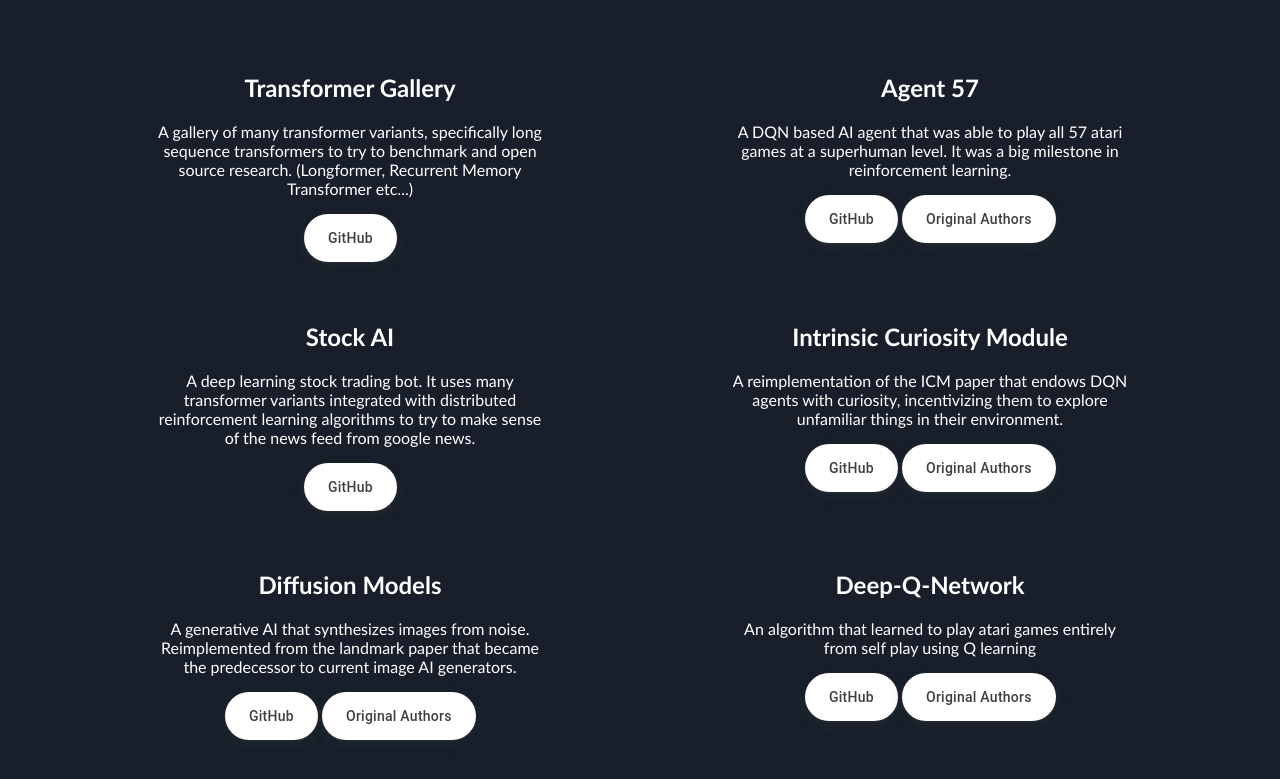
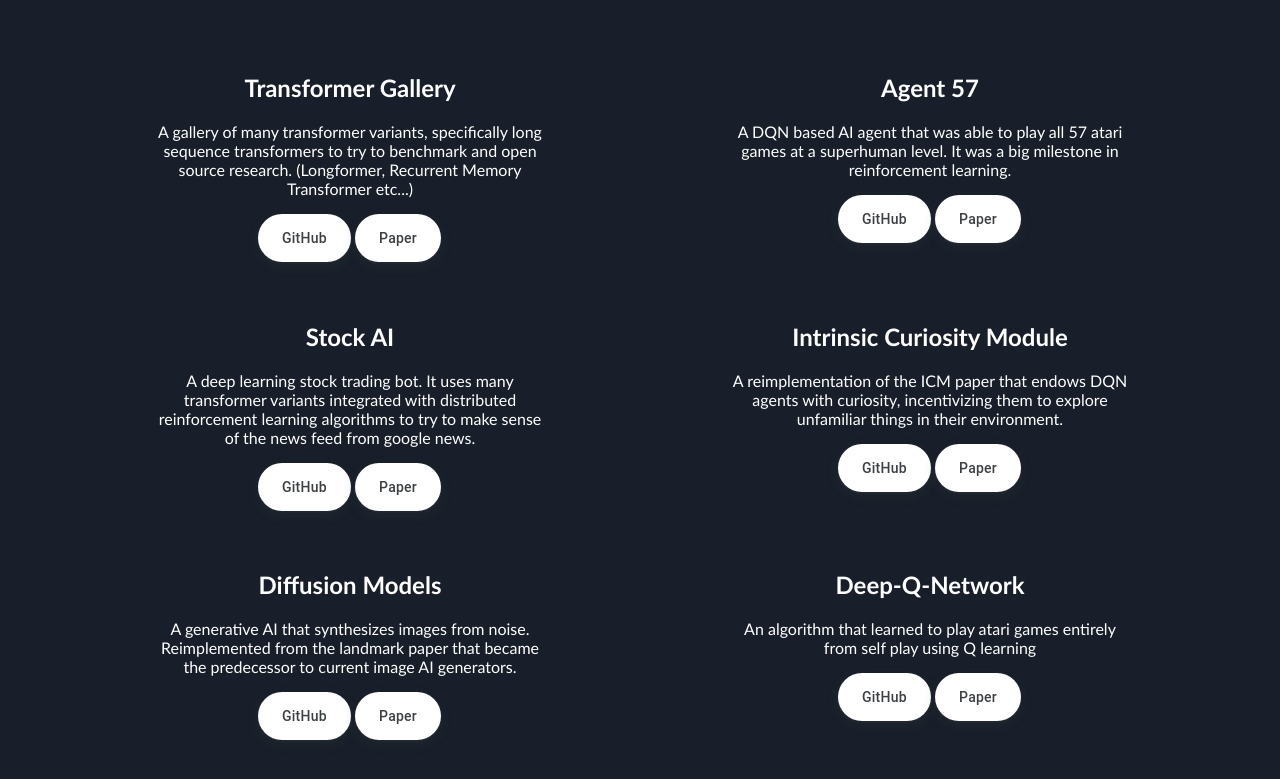
Before and after one commit to YHL04/YHL04.github.io, a plain HTML site: page index.html in a window 1280 px wide. Shown: the part 159-938 px from the top of the page. Drawn offline with Linux system fonts and the light colour scheme.

Commit message:
changed papers

```diff
--- a/index.html
+++ b/index.html
@@ -29,6 +29,9 @@
         <button class="button-17" onclick="window.location.href='https://github.com/YHL04/transformergallery';">
                 GitHub
         </button>
+        <button class="button-17" onclick="window.location.href='https://github.com/YHL04/transformergallery';">
+                Paper
+        </button>
     </div>
         <div class="grid-item">
         <h2>Agent 57</h2>
@@ -38,7 +41,7 @@
                 GitHub
         </button>
         <button class="button-17" onclick="window.location.href='https://arxiv.org/pdf/2003.13350.pdf';">
-                Original Authors
+                Paper
         </button>
     </div>
     <div class="grid-item">
@@ -47,6 +50,9 @@
             reinforcement learning algorithms to try to make sense of the news feed from google news.</p>
         <button class="button-17" onclick="window.location.href='https://github.com/YHL04/stockai';">
                 GitHub
+        </button>
+        <button class="button-17" onclick="window.location.href='https://github.com/YHL04/stockai';">
+                Paper
         </button>
     </div>
     <div class="grid-item">
@@ -57,7 +63,7 @@
                 GitHub
         </button>
         <button class="button-17" onclick="window.location.href='https://arxiv.org/pdf/1705.05363.pdf';">
-                Original Authors
+                Paper
         </button>
     </div>
         <div class="grid-item">
@@ -68,7 +74,7 @@
                 GitHub
         </button>
         <button class="button-17" onclick="window.location.href='https://arxiv.org/pdf/2006.11239.pdf';">
-                Original Authors
+                Paper
         </button>
     </div>
         <div class="grid-item">
@@ -78,7 +84,7 @@
                 GitHub
         </button>
         <button class="button-17" onclick="window.location.href='https://arxiv.org/pdf/1312.5602.pdf';">
-                Original Authors
+                Paper
         </button>
     </div>
 </div>
```
